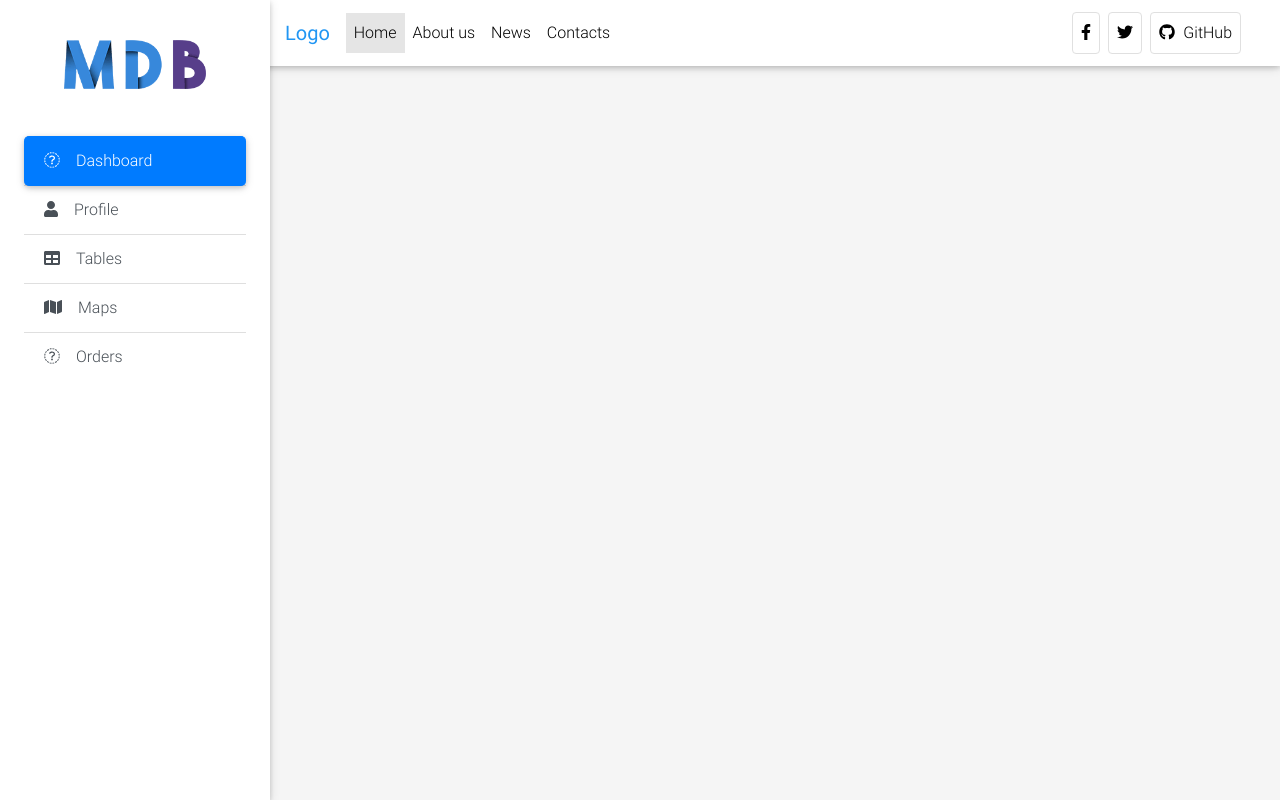
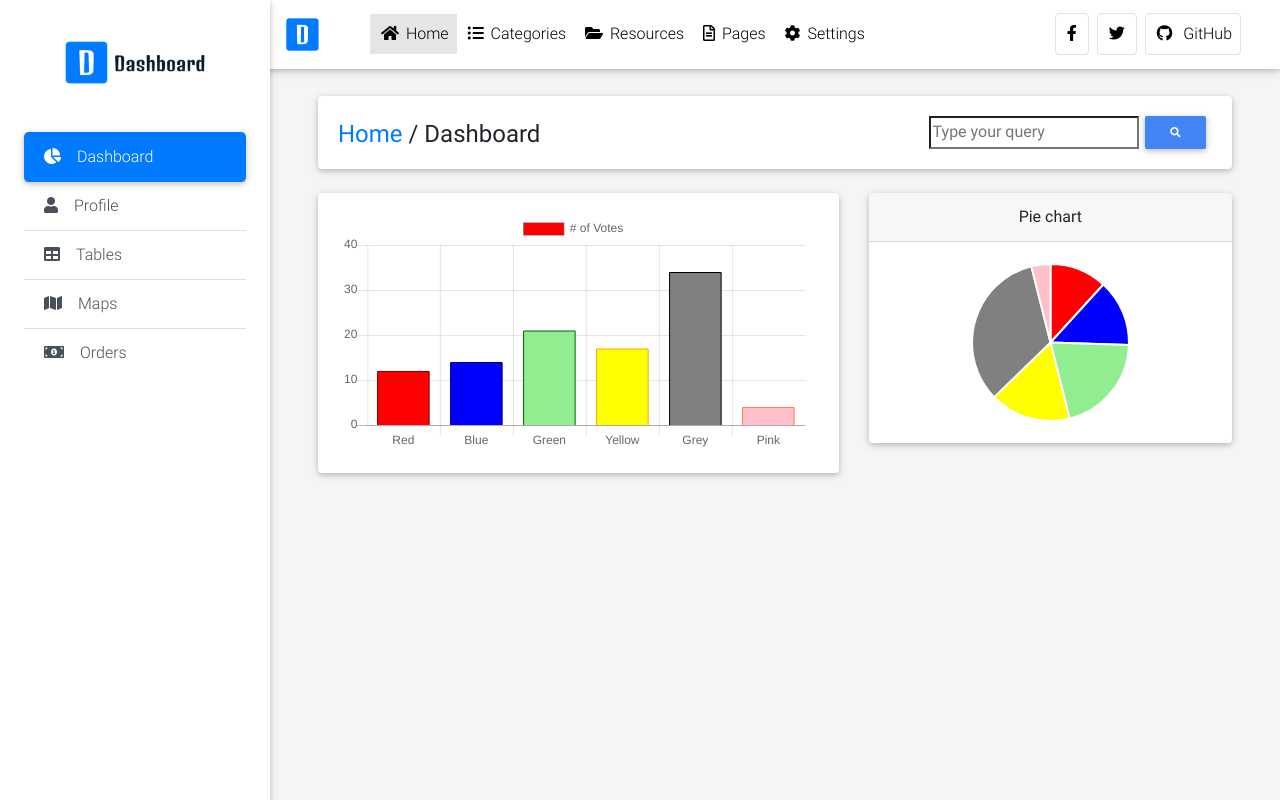
Before and after one commit to ma1ex/mdbootstrap-admin-panel, a website: page public/index.html in a window 1280 px wide. Drawn offline with Linux system fonts and the light colour scheme.

Commit message:
Added Bar and Pie charts; styling

```diff
--- a/public/index.html
+++ b/public/index.html
@@ -16,7 +16,8 @@
 
 	<!-- Font Awesome -->
 	<!-- <link href="https://use.fontawesome.com/releases/v5.8.2/css/all.css" rel="stylesheet"> -->
-	<link href="https://cdnjs.cloudflare.com/ajax/libs/font-awesome/5.11.2/css/all.min.css" rel="stylesheet">
+	<!-- <link href="https://cdnjs.cloudflare.com/ajax/libs/font-awesome/5.11.2/css/all.min.css" rel="stylesheet"> -->
+	<link href="https://cdnjs.cloudflare.com/ajax/libs/font-awesome/5.8.2/css/all.min.css" rel="stylesheet">
 	<!-- Bootstrap core CSS -->
 	<link href="css/bootstrap.min.css" rel="stylesheet">
 	<!-- Material Design Bootstrap -->
@@ -32,22 +33,25 @@
 	<header>
 		<nav class="navbar fixed-top navbar-expand-lg navbar-light white scrolling-navbar">
 			<div class="container-fluid">
-				<a href="#!" class="navbar-brand waves-effect"><strong class="blue-text">Logo</strong></a>
+				<a href="#!" class="navbar-brand waves-effect"><img src="img/d_logo_mini.png" alt="Logo dashboard" class="img-fluid w-50"></a>
 				<button type="button" class="navbar-toggler" data-toggle="collapse" data-target="#navbarContent" aria-controls="navbarContent" aria-expanded="false" aria-label="Toggle navigation"><span class="navbar-toggler-icon"></span></button>
 
 				<div class="collapse navbar-collapse" id="navbarContent">
 					<ul class="navbar-nav mr-auto">
 						<li class="nav-item active">
-							<a href="#!" class="nav-link waves-effect">Home</a>
+							<a href="#!" class="nav-link waves-effect"><i class="fas fa-home"></i> Home</a>
 						</li>
 						<li class="nav-item">
-							<a href="#!" class="nav-link waves-effect">About us</a>
+							<a href="#!" class="nav-link waves-effect"><i class="fas fa-list-ul"></i> Categories</a>
 						</li>
 						<li class="nav-item">
-							<a href="#!" class="nav-link waves-effect">News</a>
+							<a href="#!" class="nav-link waves-effect"><i class="fas fa-folder-open"></i> Resources</a>
 						</li>
 						<li class="nav-item">
-							<a href="#!" class="nav-link waves-effect">Contacts</a>
+							<a href="#!" class="nav-link waves-effect"><i class="far fa-file-alt"></i> Pages</a>
+						</li>
+						<li class="nav-item">
+							<a href="#!" class="nav-link waves-effect"><i class="fas fa-cog"></i> Settings</a>
 						</li>
 					</ul>
 
@@ -59,7 +63,7 @@
 							<a href="#!" class="nav-link border border-light rounded waves-effect"><i class="fab fa-twitter"></i></a>
 						</li>
 						<li class="nav-item mr-2">
-							<a href="#!" class="nav-link border border-light rounded waves-effect"><i class="fab fa-github mr-2"></i>GitHub</a>
+							<a href="https://github.com/ma1ex/mdbootstrap-admin-panel/" class="nav-link border border-light rounded waves-effect" target="_blank"><i class="fab fa-github mr-2"></i>GitHub</a>
 						</li>
 					</ul>
 				</div>
@@ -68,18 +72,65 @@
 
 		<div class="sidebar-fixed position-fixed">
 			<a href="#!" class="logo-wrapper waves-effect">
-				<img src="img/mdb-logo.png" alt="Logo" class="img-fluid">
+				<img src="img/d_logo.png" alt="Logo" class="img-fluid">
 			</a>
 
 			<div class="list-group list-group-flush">
-				<a href="#!" class="list-group-item list-group-item-action waves-effect active"><i class="fa fa-pie-chart mr-3"></i>Dashboard</a>
+				<a href="#!" class="list-group-item list-group-item-action waves-effect active"><i class="fas fa-chart-pie mr-3"></i>Dashboard</a>
 				<a href="#" class="list-group-item list-group-item-action waves-effect"><i class="fa fa-user mr-3"></i>Profile</a>
 				<a href="#" class="list-group-item list-group-item-action waves-effect"><i class="fa fa-table mr-3"></i>Tables</a>
 				<a href="#" class="list-group-item list-group-item-action waves-effect"><i class="fa fa-map mr-3"></i>Maps</a>
-				<a href="#" class="list-group-item list-group-item-action waves-effect"><i class="fa fa-money mr-3"></i>Orders</a>
+				<a href="#" class="list-group-item list-group-item-action waves-effect"><i class="fas fa-money-bill-alt mr-3"></i>Orders</a>
 			</div>
 		</div>
 	</header>
+
+	<main class="pt-5 mx-lg-5">
+		<!-- Breadcrumbs & Search -->
+		<div class="container-fluid mt-5 pl-0 pr-0">
+			<div class="card mb-4 wow fadeIn">
+				<div class="card-body d-sm-flex justify-content-between">
+					<h4 class="mb-2 mb-sm-0 pt-1">
+						<a href="#!">Home</a>
+						<span>/</span>
+						<span>Dashboard</span>
+					</h4>
+
+					<form class="d-flex justify-content-center">
+						<input type="search" class="fom-control" placeholder="Type your query">
+						<button class="btn btn-primary btn-sm my-0 p" type="submit"><i class="fa fa-search"></i></button>
+					</form>
+				</div>
+			</div>
+		</div>
+
+		<!-- Charts -->
+		<div class="row wow fadeIn">
+
+			<!-- Bar -->
+			<div class="col-md-7 mb-4">
+				<div class="card">
+					<div class="card-body">
+						<canvas id="barChart"></canvas>
+					</div>
+				</div>
+			</div>
+
+			<!-- Pie -->
+			<div class="col-md-5 mb-4">
+				<div class="card">
+					<div class="card-header text-center">
+						Pie chart
+					</div>
+					<div class="card-body">
+						<canvas id="pieChart"></canvas>
+					</div>
+				</div>
+			</div>
+
+		</div>
+
+	</main>
 
 
 <!-- END -->
@@ -93,10 +144,73 @@
 <!-- MDB core JavaScript -->
 <script src="js/mdb.min.js" type="text/javascript"></script>
 
-<script src="https://cdnjs.cloudflare.com/ajax/libs/font-awesome/5.11.2/js/all.min.js" type="text/javascript"></script>
+<!-- <script src="https://cdnjs.cloudflare.com/ajax/libs/font-awesome/5.11.2/js/all.min.js" type="text/javascript"></script> -->
 
 <!-- User JavaScript -->
 <!-- <script src="js/common.js"></script> -->
 
+<script>
+	new WOW().init();
+
+	// Charts
+	// Bar
+	const ctx = document.querySelector('#barChart').getContext('2d');
+	const barChart = new Chart(ctx, {
+		type: 'bar',
+		data: {
+			labels: ['Red', 'Blue', 'Green', 'Yellow', 'Grey', 'Pink'],
+			datasets: [{
+				label: '# of Votes',
+				data: [12, 14, 21, 17, 34, 4],
+				backgroundColor: ['Red', 'Blue', 'Lightgreen', 'Yellow', 'Grey', 'Pink'],
+				hoverBackgroundColor: [
+					'rgba(255, 0, 0, 0.5)',
+					'rgba(0, 0, 255, 0.5)',
+					'rgba(144, 238, 144, 0.5)',
+					'rgba(255, 255, 0, 0.5)',
+					'rgba(128, 128, 128, 0.5)',
+					'rgba(255, 192, 203, 0.5)'
+				],
+				borderColor: ['Maroon', 'Navy', 'Darkgreen', 'Orange', 'Black', 'Coral'],
+				borderWidth: 1
+			}]
+		},
+		options: {
+			scales: {
+				yAxes: [{
+					ticks: {
+						beginAtZero: true
+					}
+				}]
+			}
+		}
+	});
+
+	// Pie
+	const ctx2 = document.querySelector('#pieChart').getContext('2d');
+	const pieChart = new Chart(ctx2, {
+		type: 'pie',
+		data: {
+			labels: ['Red', 'Blue', 'Green', 'Yellow', 'Grey', 'Pink'],
+			datasets: [{
+				data: [12, 14, 21, 17, 34, 4],
+				backgroundColor: ['Red', 'Blue', 'Lightgreen', 'Yellow', 'Grey', 'Pink'],
+				hoverBackgroundColor: [
+					'rgba(255, 0, 0, 0.5)',
+					'rgba(0, 0, 255, 0.5)',
+					'rgba(144, 238, 144, 0.5)',
+					'rgba(255, 255, 0, 0.5)',
+					'rgba(128, 128, 128, 0.5)',
+					'rgba(255, 192, 203, 0.5)'
+				]
+			}]
+		},
+		options: {
+			responsive: true,
+			legend: false
+		}
+	});
+</script>
+
 </body>
 </html>
```
Also changed, not shown: public/img/d_logo.png (added), public/img/d_logo_mini.png (added), public/img/mdb-logo.png (deleted).
